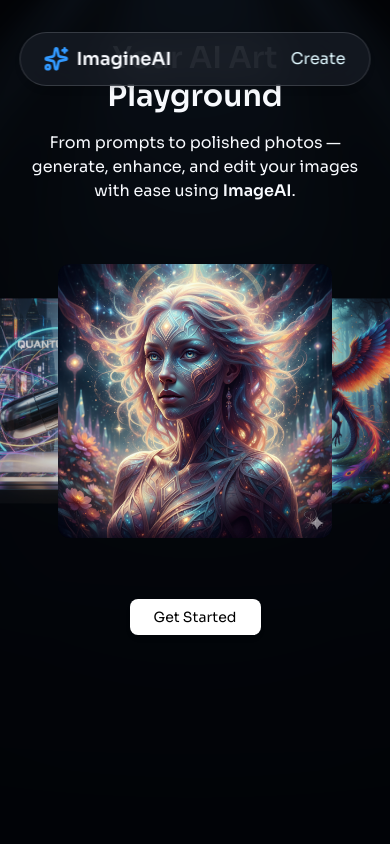
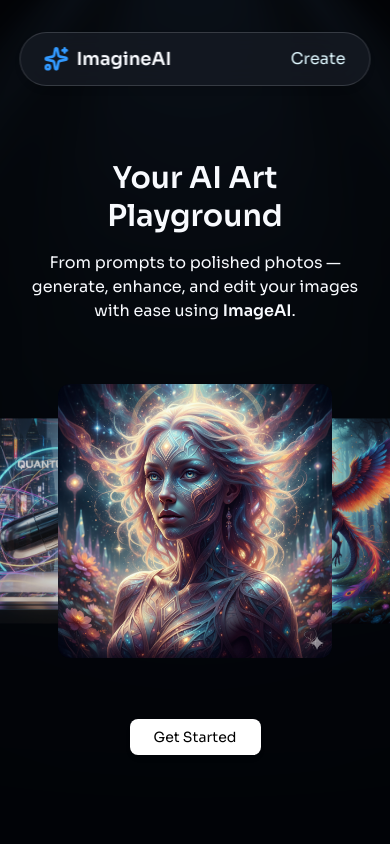
Before and after one commit to SufiyaSayyed/Ad-Snap-AI-App, a React (Vite) app: page / in a window 390 px wide. Shown: the top 844 px of the page. Built offline with nearby package versions, Linux system fonts and the light colour scheme.

Commit message:
padding fix

```diff
--- a/src/pages/Hero.tsx
+++ b/src/pages/Hero.tsx
@@ -38,7 +38,7 @@ const Hero = () => {
       </motion.div>
 
       {/* 🌟 Content Layer */}
-      <div className="relative z-10 flex flex-col items-center justify-center text-center px-6 md:px-10 gap-6 pt-10 md:pt-40">
+      <div className="relative z-10 flex flex-col items-center justify-center text-center px-6 md:px-10 gap-6 pt-40 md:pt-40">
         {/* Heading */}
         <div>
           <h1 className="text-3xl md:text-5xl font-bold mb-4 leading-tight">
```
